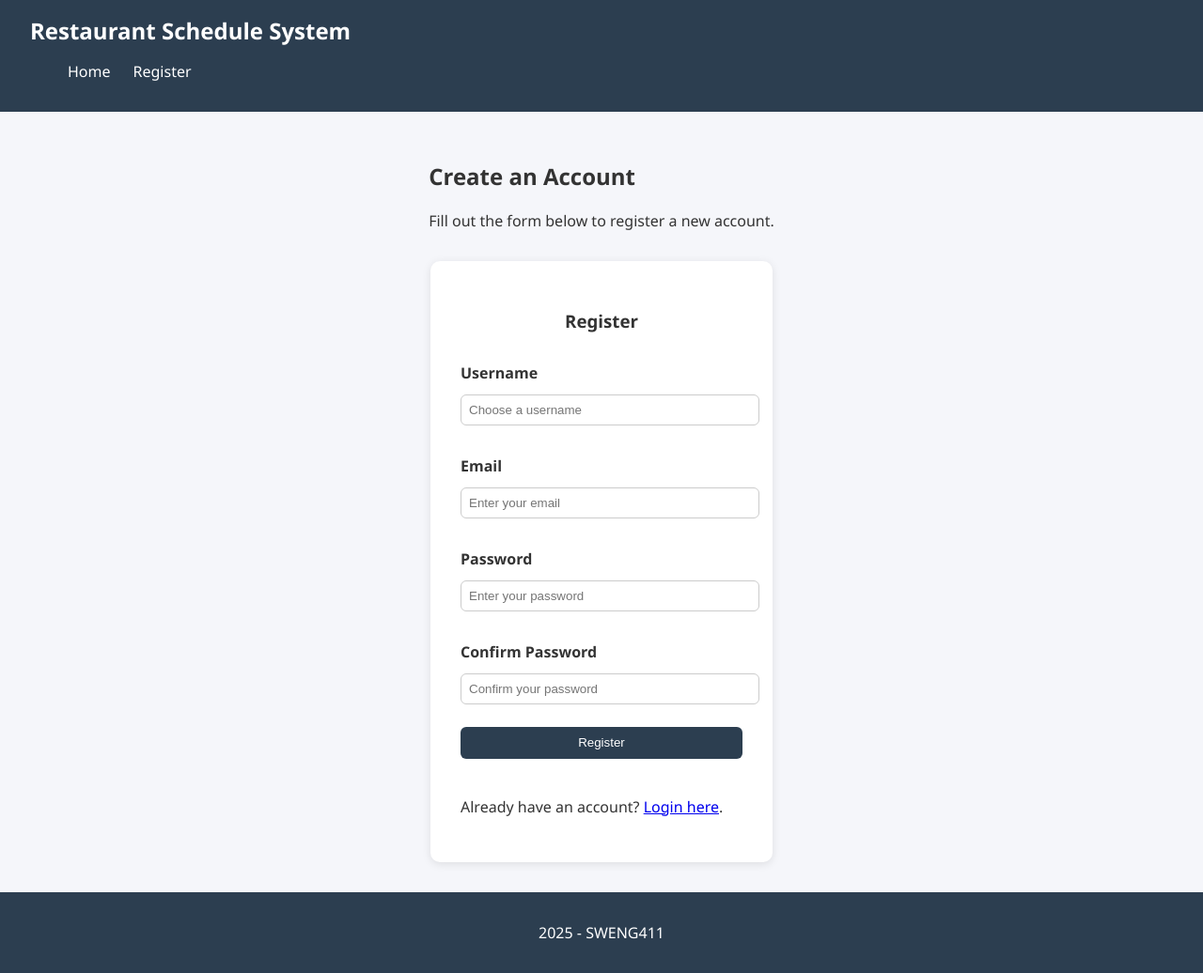
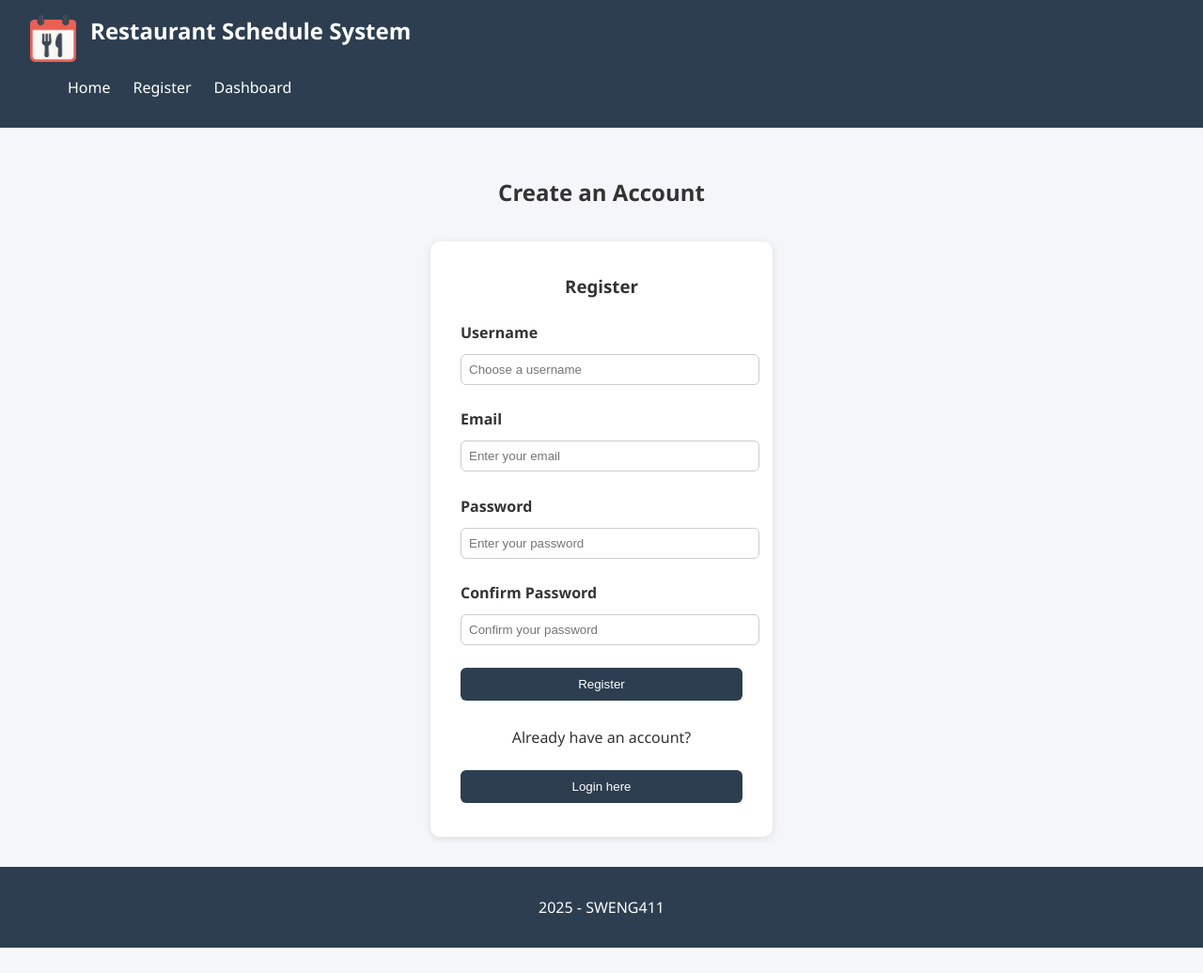
Before and after one commit to badach02/SWENG411-Project-Scheduler, a Django app: page /register/ in a window 1280 px wide. Shown: the whole page at 94% size. After the commit the page ends 1009 px from the top, so only its background shows below. Run offline with Django 5.2, Linux system fonts and the light colour scheme.

Commit message:
css/html changes

```diff
--- a/static/css/style.css
+++ b/static/css/style.css
@@ -16,6 +16,11 @@ header {
 
 .logo {
   margin: 0;
+}
+
+.logo-container{
+  display: flex;
+  flex-direction: row;
 }
 
 .nav-links {
@@ -38,6 +43,17 @@ header {
     padding: 2rem;
 }
 
+.hero h2 {
+  text-align: center;
+}
+
+.logo-img {
+  height: 50px;
+  width: auto;
+  margin-right: 15px;
+  vertical-align: middle;
+}
+
 .hero-text {
   max-width: 500px;
 }
@@ -55,12 +71,17 @@ header {
 
 .login-form h3 {
   margin-bottom: 1rem;
+  margin-top: 0.2rem;
+  text-align: center;
+}
+
+.login-form p {
   text-align: center;
 }
 
 .login-form label {
   display: block;
-  margin: 0.5rem 0 0.25rem;
+  margin: 0.1rem 0 0.25rem;
   font-weight: 600;
 }
 
@@ -80,7 +101,7 @@ header {
   border: none;
   border-radius: 6px;
   cursor: pointer;
-  margin-bottom: 1rem;
+  margin-bottom: 0.3rem;
   box-sizing: border-box;
 }
 
--- a/templates/base.html
+++ b/templates/base.html
@@ -11,10 +11,15 @@
 <body>
     <header>
         <nav>
-            <h1 class="logo">Restaurant Schedule System</h1>
+            <div class="logo-container">
+                <img class="logo-img" src="{% static 'images/small_logo.png' %}" alt="Logo">
+                <h1 class="logo">Restaurant Schedule System</h1>
+            </div>
+
             <ul class="nav-links">
                 <li><a href="/">Home</a></li>
                 <li><a href="{% url 'main:register' %}">Register</a></li>
+                <li><a href="{% url 'main:dashboard' %}">Dashboard</a></li>
             </ul>
         </nav>
     </header>
--- a/templates/register.html
+++ b/templates/register.html
@@ -5,7 +5,6 @@
 <section class="hero">
     <div class="hero-text">
         <h2>Create an Account</h2>
-        <p>Fill out the form below to register a new account.</p>
     </div>
 
     <form class="login-form" method="post">
@@ -26,7 +25,11 @@
 
         <button type="submit">Register</button>
 
-        <p class="alt-link">Already have an account? <a href="/">Login here</a>.</p>
+        <p class="alt-link">Already have an account?</p>
+
+        <a href="/">
+            <button type="button">Login here</button>
+        </a>
     </form>
 </section>
 {% endblock %}
```
Also changed, not shown: templates/home.html (+3 -5 lines), static/images/small_logo.png. Lines whose indentation alone changed are shown as unchanged.
